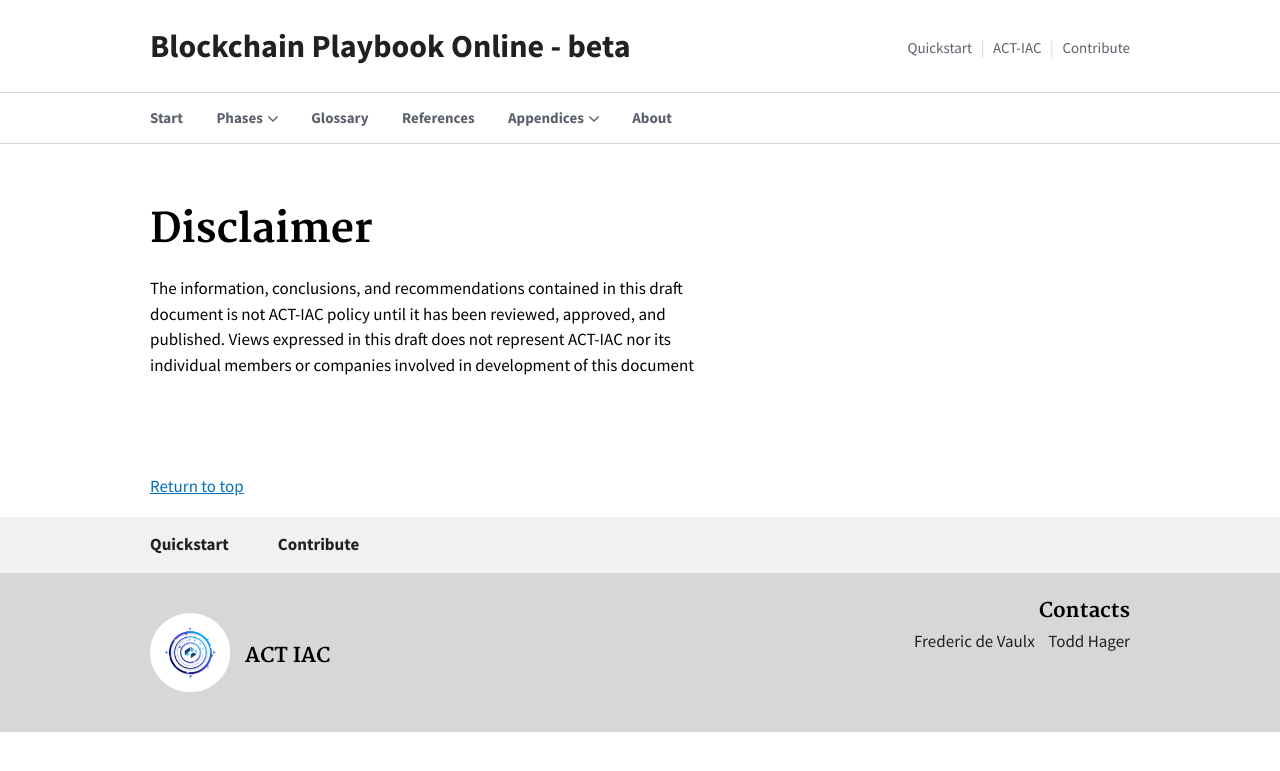
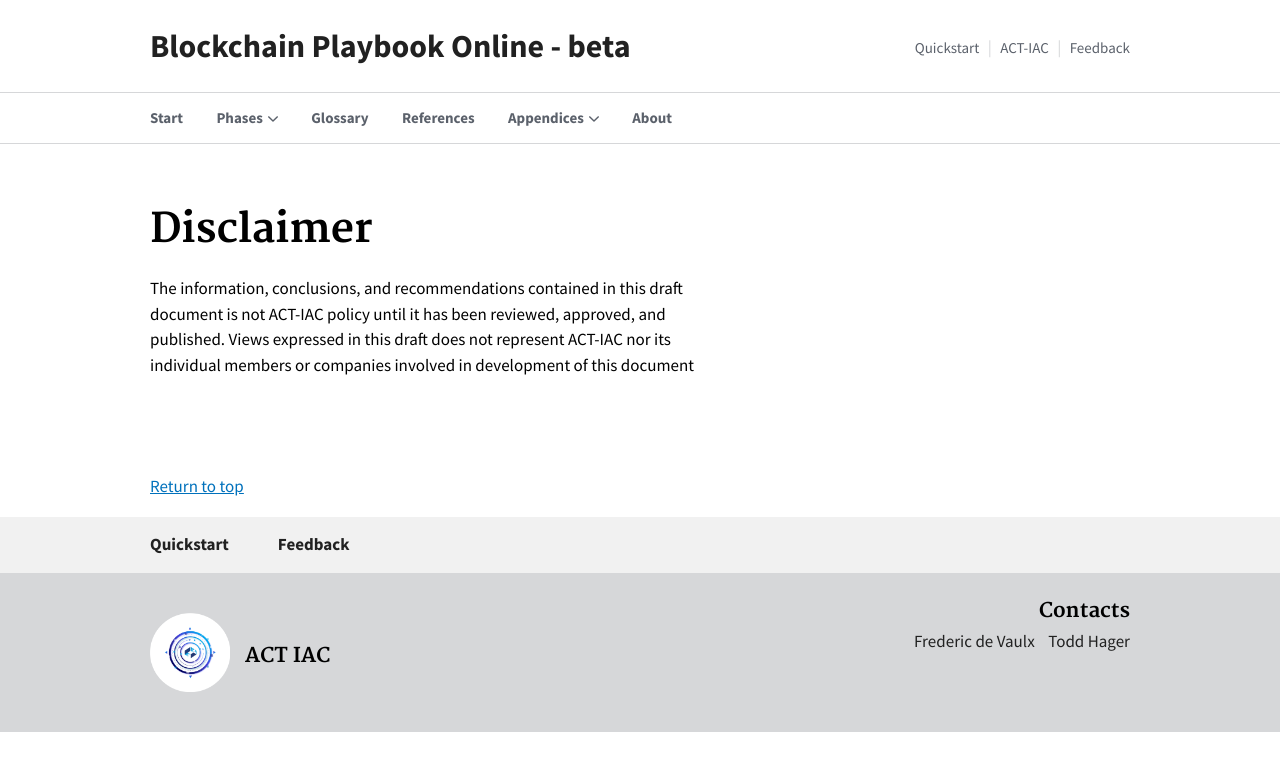
Before and after one commit to blockchain-working-group/blockchain-playbook, a Jekyll site: the page built from disclaimer.md, in a window 1280 px wide. Shown: the top 771 px of the page. Built offline with Jekyll 4.4.1, drawn with Linux system fonts in a browser that asks for light colours; our own code applies the rules of GitHub Pages for plain Markdown files.

Commit message:
Update navigation.yml
replaced "contribute" with "feedback" for label text

```diff
--- a/_data/navigation.yml
+++ b/_data/navigation.yml
@@ -57,7 +57,7 @@ secondary:
   - text: ACT-IAC
     href: https://www.actiac.org
     external: true
-  - text: Contribute
+  - text: Feedback
     href: https://github.com/blockchain-working-group/blockchain-playbook/blob/master/contribute.md
     external: true
 
@@ -95,6 +95,6 @@ docs:
 footer:
   - text: Quickstart
     href: /quickstart/
-  - text: Contribute
+  - text: Feedback
     href: https://github.com/blockchain-working-group/blockchain-playbook/blob/master/contribute.md
     external: true
```
